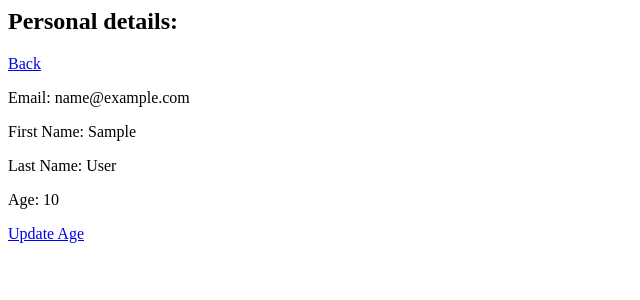
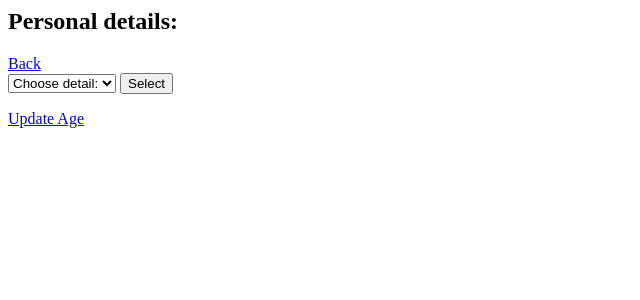
Before and after one commit to jtran270/streamline, a Django app: page /user_info/1/detail/ in a window 1280 px wide. Shown: the top 300 px of the page, without its empty margins (0-640 px from the left). Run offline with Django 3.2, Linux system fonts and the light colour scheme; tables that the repository leaves empty hold one stand-in row (values such as "Sample post").

Commit message:
Add personal detail drop down menu}

```diff
--- a/user_info/templates/user_info/detail.html
+++ b/user_info/templates/user_info/detail.html
@@ -2,9 +2,30 @@
 
 <a href="/user_info/{{ user_id }}/">Back</a>
 
+<form action="." method="post">
+    {% csrf_token %}
+    <label>
+        <select name="select_detail">
+            <option selected="selected" disabled>Choose detail:</option>
+            <option value="email">Email</option>
+            <option value="firstname">First Name</option>
+            <option value="lastname">Last Name</option>
+            <option value="age">Age</option>
+        </select>
+    </label>
+    <input type="submit" value="Select">
+</form>
 
-<p>Email: {{ email }}</p>
-<p>First Name: {{ first_name }}</p>
-<p>Last Name: {{ last_name }}</p>
-<p>Age: {{ age }}</p>
+
+{% if email %}
+    <p> Email: {{ email }} </p>
+{% elif firstname %}
+    <p>First Name: {{ firstname }}</p>
+{% elif lastname %}
+    <p>Last Name: {{ lastname }}</p>
+{% elif age %}
+    <p>Age: {{ age }}</p>
+{% endif %}
+
+
 <a href="/user_info/{{ user_id }}/update/"> Update Age </a>
--- a/user_info/views.py
+++ b/user_info/views.py
@@ -11,21 +11,34 @@ def user_info(request, user_id):
 
 
 def detail(request, user_id):
-    get_user_sql = "SELECT * FROM {} " \
-                   "WHERE UserId = {};".format(LISTENER_USERID, user_id)
-    print(get_user_sql)
-    result = sql_fetchone_cmd(get_user_sql)
-    # print(result)
 
-    # result returns a tuple representing a row. Grab values according the order
-    # in this schema: listener_user_id (User_ID,Email,First_Name,Last_Name,Age)
-    context = {'user_id': result[0],
-               'email': result[1],
-               'first_name': result[2],
-               'last_name': result[3],
-               'age': result[4]}
+    if "select_detail" in request.POST:
+        selected_value = request.POST["select_detail"]
 
-    return render(request, 'user_info/detail.html', context)
+        context = {'user_id': user_id,
+                   'selected_value': selected_value}
+
+        get_user_sql = "SELECT {} FROM {} " \
+                       "WHERE UserId = {};".format(selected_value, LISTENER_USERID, user_id)
+        print(get_user_sql)
+        result = sql_fetchone_cmd(get_user_sql)
+        response = result[0]
+
+        if selected_value == 'email':
+            context['email'] = response
+        elif selected_value == 'firstname':
+            context['firstname'] = response
+        elif selected_value == 'lastname':
+            context['lastname'] = response
+        elif selected_value == 'age':
+            context['age'] = response
+
+        return render(request, 'user_info/detail.html', context)
+
+    else:
+        selected_value = None
+
+    return render(request, 'user_info/detail.html', {'selected_value': selected_value,'user_id': user_id})
 
 
 def update_age(request, user_id):
```
